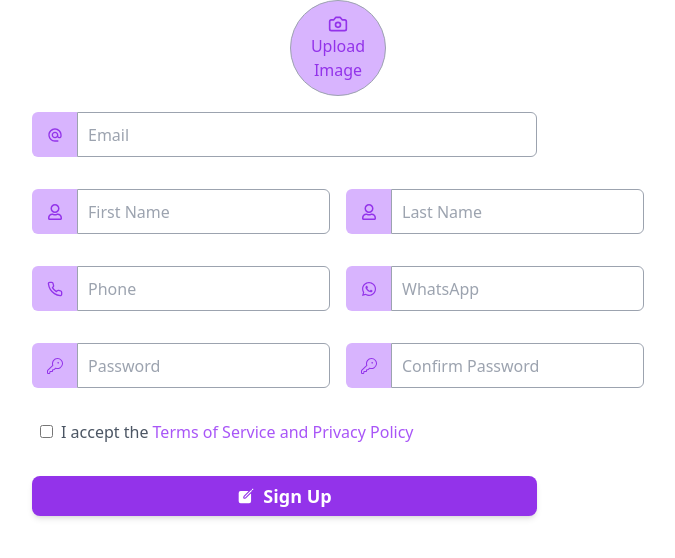
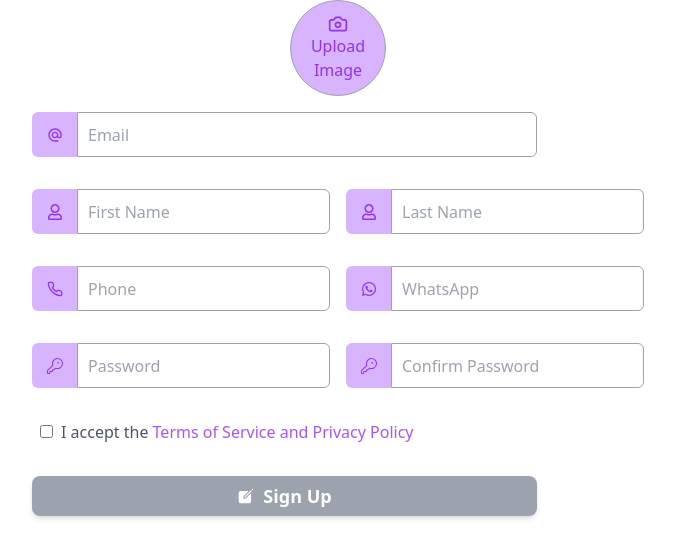
Before and after one commit to Dewruwan95/hotel-booking-frontend, a React (Vite) app: page /register2 in a window 1280 px wide. Shown: the top 558 px of the page, without its empty margins (302-977 px from the left). Built offline with nearby package versions, Linux system fonts and the light colour scheme; no server answers.

Commit message:
created functionality for the submit button based on the user agreement asceptance

```diff
--- a/src/components/userLoginAndRegister/UserRegistration.jsx
+++ b/src/components/userLoginAndRegister/UserRegistration.jsx
@@ -415,10 +415,15 @@ function UserRegistration() {
           {/*----------------------------------------------------------------------------------------------*/}
           <div className="my-4">
             <button
-              className="w-[505px] h-[40px] bg-purple-600 text-white text-lg
-                      font-semibold rounded-lg shadow-md hover:bg-purple-800 hover:shadow-lg
-                      transition duration-300 ease-in-out flex items-center justify-center"
+              className={`w-[505px] h-[40px] text-white text-lg
+                      font-semibold rounded-lg shadow-md  hover:shadow-lg
+                      transition duration-300 ease-in-out flex items-center justify-center ${
+                        agreeTerms
+                          ? "bg-purple-600 hover:bg-purple-800"
+                          : "bg-gray-400 cursor-not-allowed"
+                      }`}
               onClick={handleRegister}
+              disabled={!agreeTerms}
             >
               <IoCreate className="mr-2" />
               Sign Up
```
